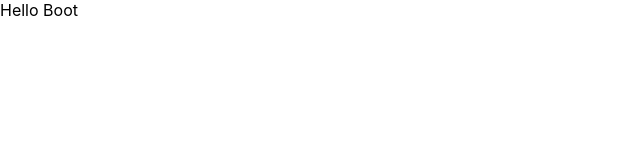
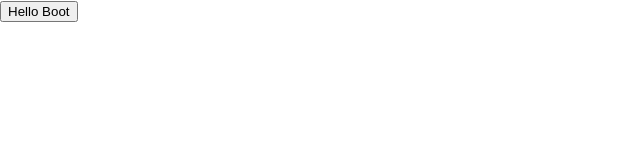
Before and after one commit to SUHOPARK1/HI, a React (Create React App) app: page /user-login in a window 1280 px wide. Shown: the top 160 px of the page, without its empty margins (0-640 px from the left). Built offline with nearby package versions, Linux system fonts and the light colour scheme.

Commit message:
spring boot와 connect 완료

```diff
--- a/src/user/UserLogin.jsx
+++ b/src/user/UserLogin.jsx
@@ -30,10 +30,13 @@ export const UserLogin = () => {
     const test = e => {
         e.preventDefault()
         alert(`click`)
-        axios.get(`http://localhost:8080/hello`)
+        axios.get(`http://localhost:8080/test`)
+        .then(response => {
+            alert(`성공 ${JSON.stringify(response.data)}`)
+        })
     }
     return (<>
-    <bouuton onClick={test}>Hello Boot</bouuton>
+    <button onClick={test}>Hello Boot</button>
     </>)
 
 }
```
Also changed, not shown: 1 other file (tests, documents, lock files or other folders).
